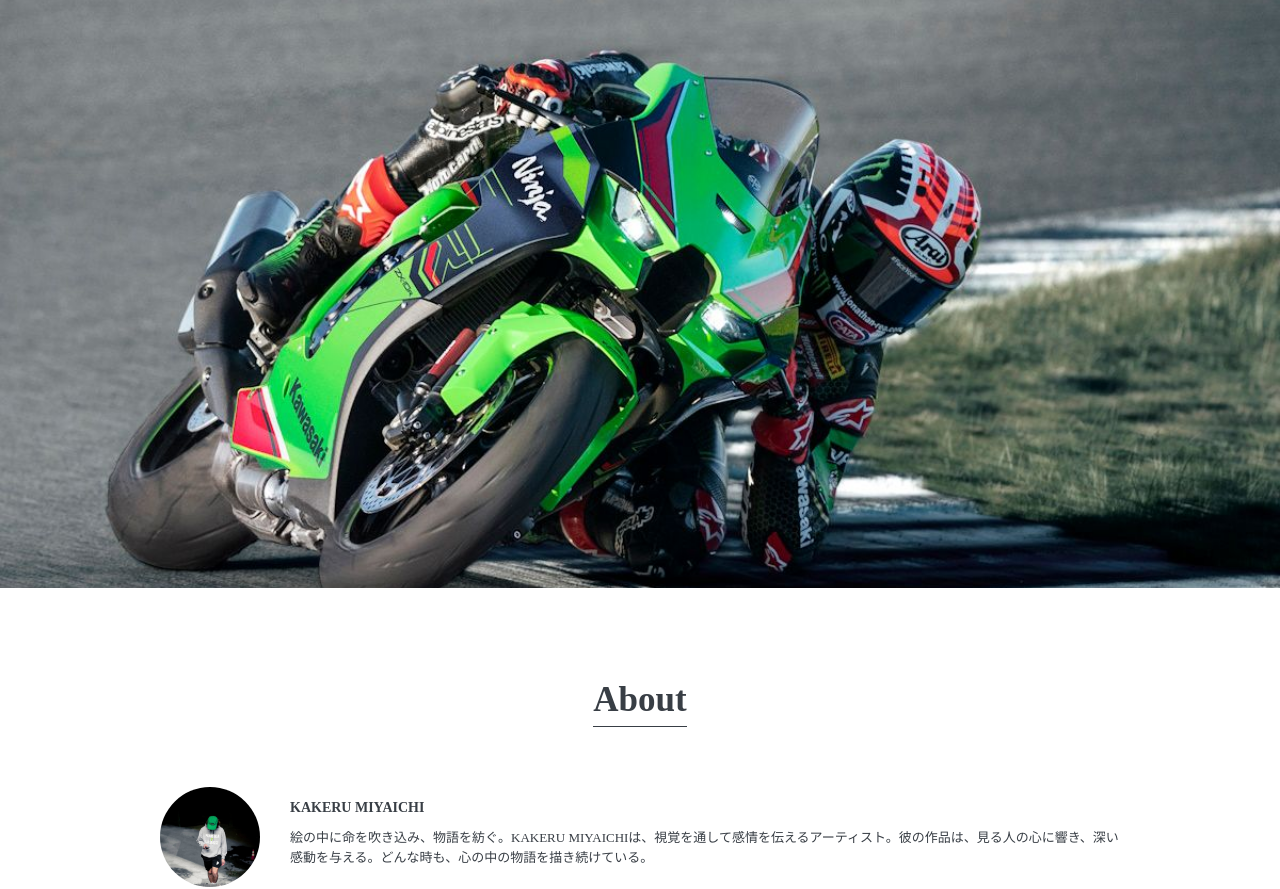
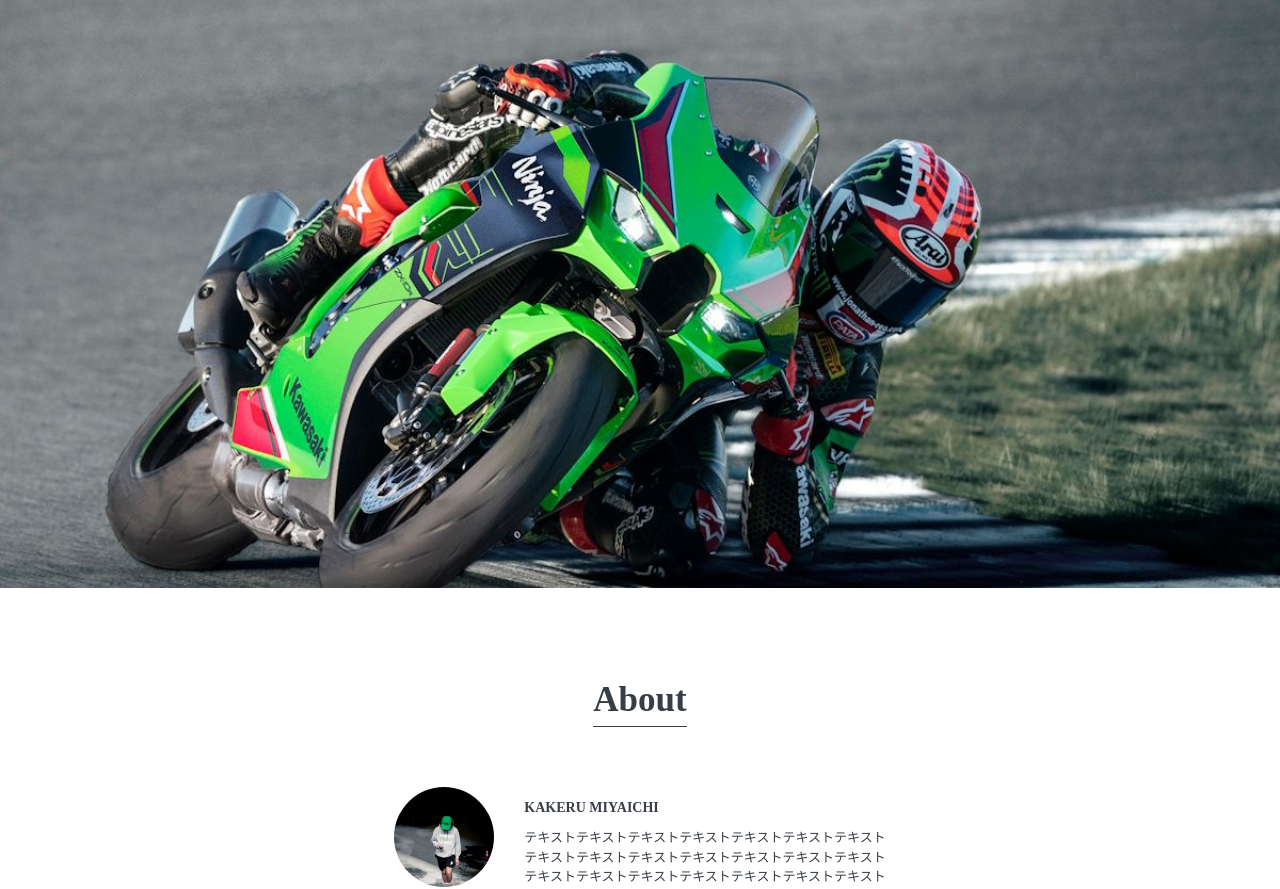
Before and after one commit to AwesomeXV/webweb, a plain HTML site: page index.html in a window 1280 px wide. Shown: the part 72-961 px from the top of the page. Drawn offline with Linux system fonts and the light colour scheme.

```diff
--- a/index.html
+++ b/index.html
@@ -36,7 +36,7 @@
           <h3 class="content-title">
             KAKERU MIYAICHI
           </h3>
-          <p>絵の中に命を吹き込み、物語を紡ぐ。KAKERU MIYAICHIは、視覚を通して感情を伝えるアーティスト。彼の作品は、見る人の心に響き、深い感動を与える。どんな時も、心の中の物語を描き続けている。</p>
+          <p>テキストテキストテキストテキストテキストテキストテキスト<br>テキストテキストテキストテキストテキストテキストテキスト<br>テキストテキストテキストテキストテキストテキストテキスト</p>
         </div>
       </div>
     </section>
```
